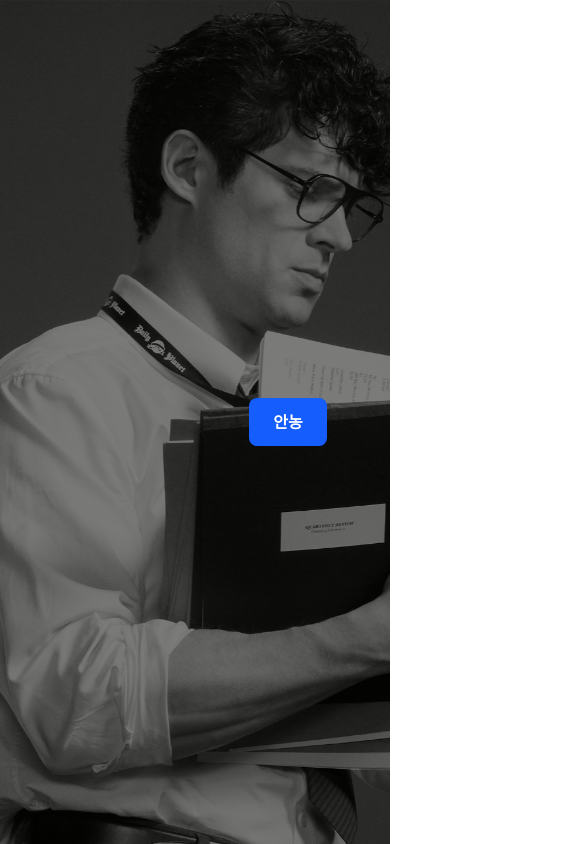
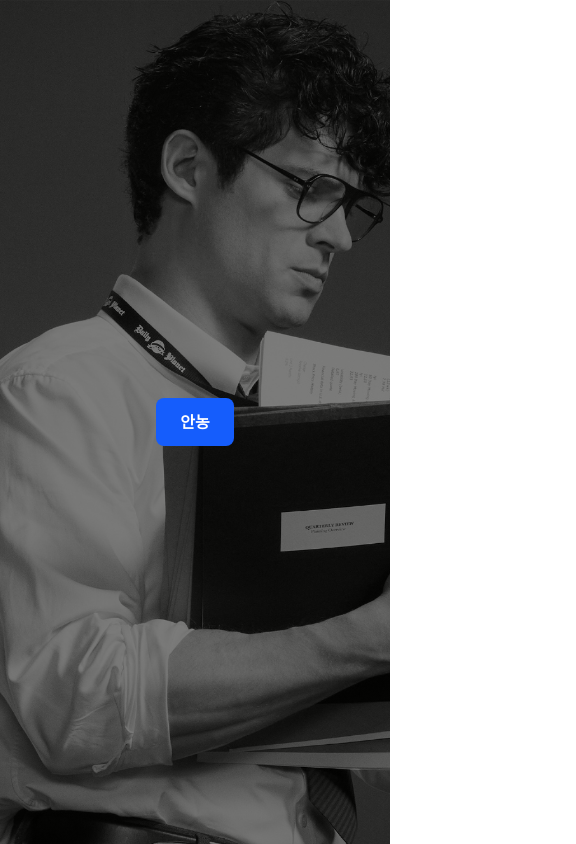
Before and after one commit to sonsodockje/checkSum41Blog, a SvelteKit app: page / in a window 390 px wide. Shown: the whole page, 576 px wide, since content can reach past the window. Built offline with nearby package versions, Linux system fonts and the light colour scheme.

Commit message:
레이아웃 및 스타일 수정: 배경 이미지 오버레이 추가, 블로그 페이지 제목 및 링크 스타일 개선

```diff
--- a/src/routes/+layout.svelte
+++ b/src/routes/+layout.svelte
@@ -9,7 +9,7 @@
 	<link rel="icon" href={favicon} />
 </svelte:head>
 
-<main class="flex min-h-screen w-full flex-col">
+<main class="flex min-h-screen w-full p-4">
 	<!--
 	<header class="w-full bg-gray-800 p-4 text-white">
 		<div class="container mx-auto flex max-w-xl items-center justify-between">
@@ -26,23 +26,12 @@
 
 <style>
 	main {
-		position: relative;
-		z-index: 1;
-		background-image: url('/src/lib/assets/bg.jpg');
+		background-image:
+			linear-gradient(rgba(0, 0, 0, 0.5), rgba(0, 0, 0, 0.5)),
+			/* 검은색 반투명 오버레이 */ url('/src/lib/assets/bg.jpg'); /* 배경 이미지 */
 		background-size: cover;
 		background-position: center;
 		background-attachment: fixed;
-	}
-
-	main::before {
-		content: '';
-		position: fixed;
-		background-color: black;
-		top: 0;
-		left: 0;
-		width: 100%;
-		height: 100%;
-		opacity: 0.5;
-		z-index: -1;
+		z-index: 1; /* 콘텐츠가 위로 올라오도록 설정 */
 	}
 </style>
--- a/src/routes/blog/[slug]/+page.svelte
+++ b/src/routes/blog/[slug]/+page.svelte
@@ -11,42 +11,30 @@
 	<title>{data.title}</title>
 </svelte:head>
 
-<div class="mx-auto w-xl px-4 py-8 text-white">
-	<a href="{base}/blog" class="text-blue-600 hover:underline">&larr; Back to Blog</a>
+<main class="mx-auto my-2 w-xl text-white">
+	<a href="{base}/blog" class="text-blue-400 hover:underline">&larr; Back to Blog</a>
 
-	<article class="mt-4">
+	<article class="post mt-4">
 		<header class="mb-8 text-center">
-			<h1 class="text-whitemd:text-4xl mb-2 text-3xl font-extrabold tracking-tight">
+			<h1 class="mb-2 text-3xl font-extrabold tracking-tight md:text-4xl">
 				{data.title}
 			</h1>
-			<p class="text-base text-white">Published on {data.date}</p>
+			<p class="text-base text-gray-300">Published on {data.date}</p>
 		</header>
 
-		<div class="prose prose-lg max-w-none">
-			<svelte:component this={data.content} />
-		</div>
+		<svelte:component this={data.content} />
 	</article>
 
-	<hr class="my-12 border-gray-200" />
+	<hr class="my-12 border-gray-600" />
 
 	<!-- <Disqus identifier={data.slug} url={$page.url.href} /> -->
-</div>
+</main>
 
 <style>
-	:global(article h2) {
-		margin-top: 2rem;
-		margin-bottom: 1rem;
-		font-weight: 800;
-	}
-
-	:global(article p) {
-		margin-bottom: 1rem;
-	}
-
-	:global(article img) {
+	:global(.post img) {
 		max-width: 100%;
 		height: auto;
-		border-radius: 8px;
-		margin: 1rem auto 1rem auto;
+		border-radius: 0.5rem;
+		margin: 1rem auto;
 	}
 </style>
--- a/src/routes/blog/page/[page]/+page.svelte
+++ b/src/routes/blog/page/[page]/+page.svelte
@@ -9,50 +9,50 @@
 	<title>Blog - Page {data.currentPage}</title>
 </svelte:head>
 
-<div class="mx-auto w-xl px-4 py-8">
-	<h1 class="mb-10 text-center text-4xl font-extrabold text-white">LIST</h1>
+<div class="m-auto w-xl">
+	<h1 class="mb-10 text-center text-3xl font-extrabold text-white md:text-4xl">LIST</h1>
 
-	<ul class="space-y-4">
+	<ul class="space-y-6">
 		{#each data.posts as post}
-			<li class="w-full">
+			<li>
 				<a
 					href="{base}/blog/{post.path}"
-					class="flex flex-col rounded-lg border border-gray-200 p-4 transition-colors hover:bg-gray-50"
+					class="border-black-700 block rounded-lg border bg-white/5 p-4 transition-colors hover:bg-white/1 md:p-6"
 				>
-					<h2 class="text-white">{post.meta.title}</h2>
-					<p class="text-xs text-white">{post.meta.date}</p>
+					<h2 class="text-md font-semibold text-white">{post.meta.title}</h2>
+					<p class="mt-2 text-sm text-gray-400">{post.meta.date}</p>
 				</a>
 			</li>
 		{/each}
 	</ul>
 
 	<!-- 페이지네이션 UI -->
-	<div class="mt-12 flex items-center justify-between">
+	<div class="mt-12 flex items-center justify-between text-sm md:text-base">
 		{#if data.currentPage > 1}
 			<a
 				href="{base}/blog/page/{data.currentPage - 1}"
-				class="rounded bg-gray-200 px-4 py-2 text-black hover:bg-gray-300"
+				class="rounded bg-gray-700 px-3 py-2 text-white hover:bg-gray-600"
 			>
 				&larr; 이전
 			</a>
 		{:else}
-			<div class="w-24"></div>
+			<div class="w-20 md:w-24"></div>
 			<!-- 빈 공간을 채워 중앙 정렬 유지 -->
 		{/if}
 
-		<span class="text-white">
+		<span class="text-gray-300">
 			Page {data.currentPage} of {data.totalPages}
 		</span>
 
 		{#if data.currentPage < data.totalPages}
 			<a
 				href="{base}/blog/page/{data.currentPage + 1}"
-				class="rounded bg-gray-200 px-4 py-2 text-black hover:bg-gray-300"
+				class="rounded bg-gray-700 px-3 py-2 text-white hover:bg-gray-600"
 			>
 				다음 &rarr;
 			</a>
 		{:else}
-			<div class="w-24"></div>
+			<div class="w-20 md:w-24"></div>
 			<!-- 빈 공간을 채워 중앙 정렬 유지 -->
 		{/if}
 	</div>
```
